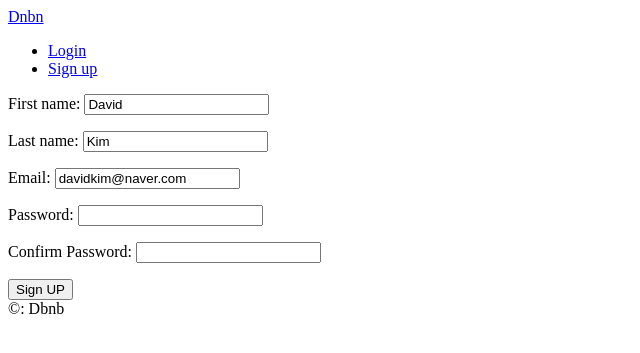
After one commit to tsdavid/airbnb-clone, a Django app: page /users/signup in a window 1280 px wide. The commit adds this page. Shown: the top 353 px of the page, without its empty margins (0-640 px from the left). Run offline with Django 3.2, Linux system fonts and the light colour scheme.

Commit message:
#15.0 Signup Form

```diff
--- a/templates/partials/nav.html
+++ b/templates/partials/nav.html
@@ -4,5 +4,6 @@
         <li><a href="{% url "users:logout" %}">Log Out</a></li>
     {% else %}
         <li><a href="{% url "users:login" %}">Login</a></li>
+        <li><a href="{% url "users:signup" %}">Sign up</a></li>
     {% endif %}
 </ul>
--- /dev/null
+++ b/templates/users/signup.html
@@ -0,0 +1,17 @@
+{% extends 'base.html' %}
+
+{% block page_name %}
+    Sign Up
+{% endblock page_name %}
+
+{% block search-bar %}
+{% endblock search-bar %}
+
+{% block content %}
+
+    <form method="POST" action="{% url "users:signup" %}">
+        {% csrf_token %}
+        {{ form.as_p }}
+        <button>Sign UP</button>
+    </form>
+{% endblock content%}
--- a/users/forms.py
+++ b/users/forms.py
@@ -21,3 +21,29 @@ class LoginForm(forms.Form):
                 self.add_error("password", forms.ValidationError("Password is Wrong"))
         except models.User.DoesNotExist:
             self.add_error("email",forms.ValidationError("User does not exist"))
+
+
+class SignUpForm(forms.Form):
+
+    first_name = forms.CharField(max_length=80)
+    last_name = forms.CharField(max_length=80)
+    email = forms.EmailField()
+    password = forms.CharField(widget=forms.PasswordInput)
+    password1 = forms.CharField(widget=forms.PasswordInput, label="Confirm Password")
+
+    def clean_email(self):
+        email = self.cleaned_data.get("email")
+        try:
+            models.User.objects.get(email=email)
+            raise forms.ValidationError("User already exist with this email")
+        except models.User.DoesNotExist:
+            return email
+
+    def clean_password1(self):
+        password = self.cleaned_data.get("password")
+        password1 = self.cleaned_data.get("password1")
+
+        if password != password1:
+            raise forms.ValidationError("Password confirmation does not match")
+        else:
+            return password
--- a/users/urls.py
+++ b/users/urls.py
@@ -6,4 +6,5 @@ app_name = "users"
 urlpatterns = [
     path("login", views.LoginView.as_view(), name="login"),
     path("logout", views.log_out, name="logout"),
+    path("signup", views.SignUpView.as_view(), name="signup"),
 ]
--- a/users/views.py
+++ b/users/views.py
@@ -23,3 +23,15 @@ class LoginView(FormView):
 def log_out(request):
     logout(request)
     return redirect(reverse("core:home"))
+
+
+class SignUpView(FormView):
+    template_name = "users/signup.html"
+    form_class = forms.SignUpForm
+    success_url = reverse_lazy("core:home")
+    initial = {
+        "first_name": "David",
+        "last_name": "Kim",
+        "email": "davidkim@naver.com",
+
+    }
```
